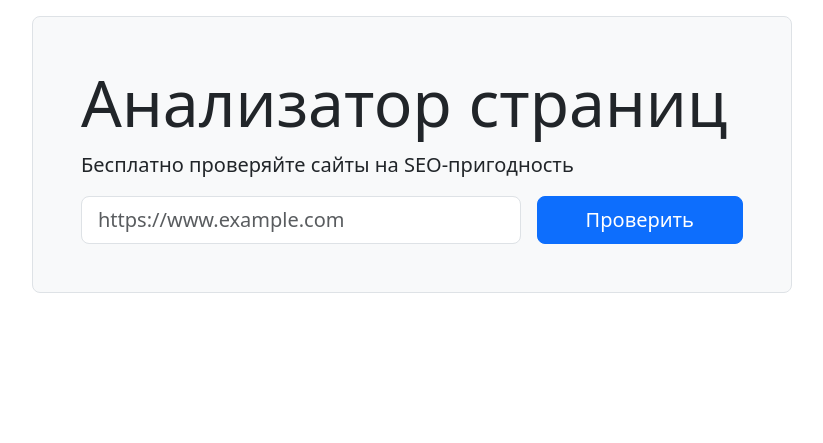
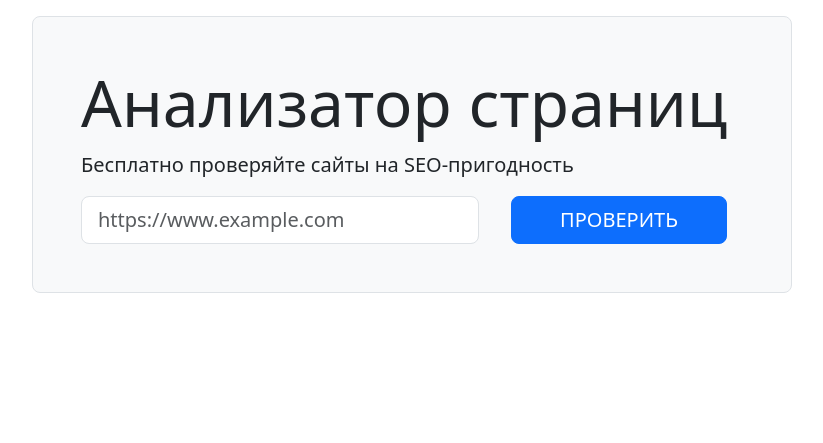
Before and after one commit to Celovechek/python-project-83, a Flask app: page / in a window 1280 px wide. Shown: the part 56-499 px from the top of the page, without its empty margins (228-1051 px from the left). Run offline with Flask 3, Linux system fonts and the light colour scheme.

Commit message:
change button to input

```diff
--- a/page_analyzer/templates/index.html
+++ b/page_analyzer/templates/index.html
@@ -15,7 +15,7 @@
                         class="form-control form-control-lg me-3"
                         required
                     >
-                    <button type="submit" class="btn btn-primary btn-lg px-5">Проверить</button>
+                    <input type="submit" class="btn btn-primary  btn-lg ms-3 px-5 text-uppercase mx-3" value="Проверить">
                 </form>
                     {% if messages %}
                         <div class="mt-3">
```
